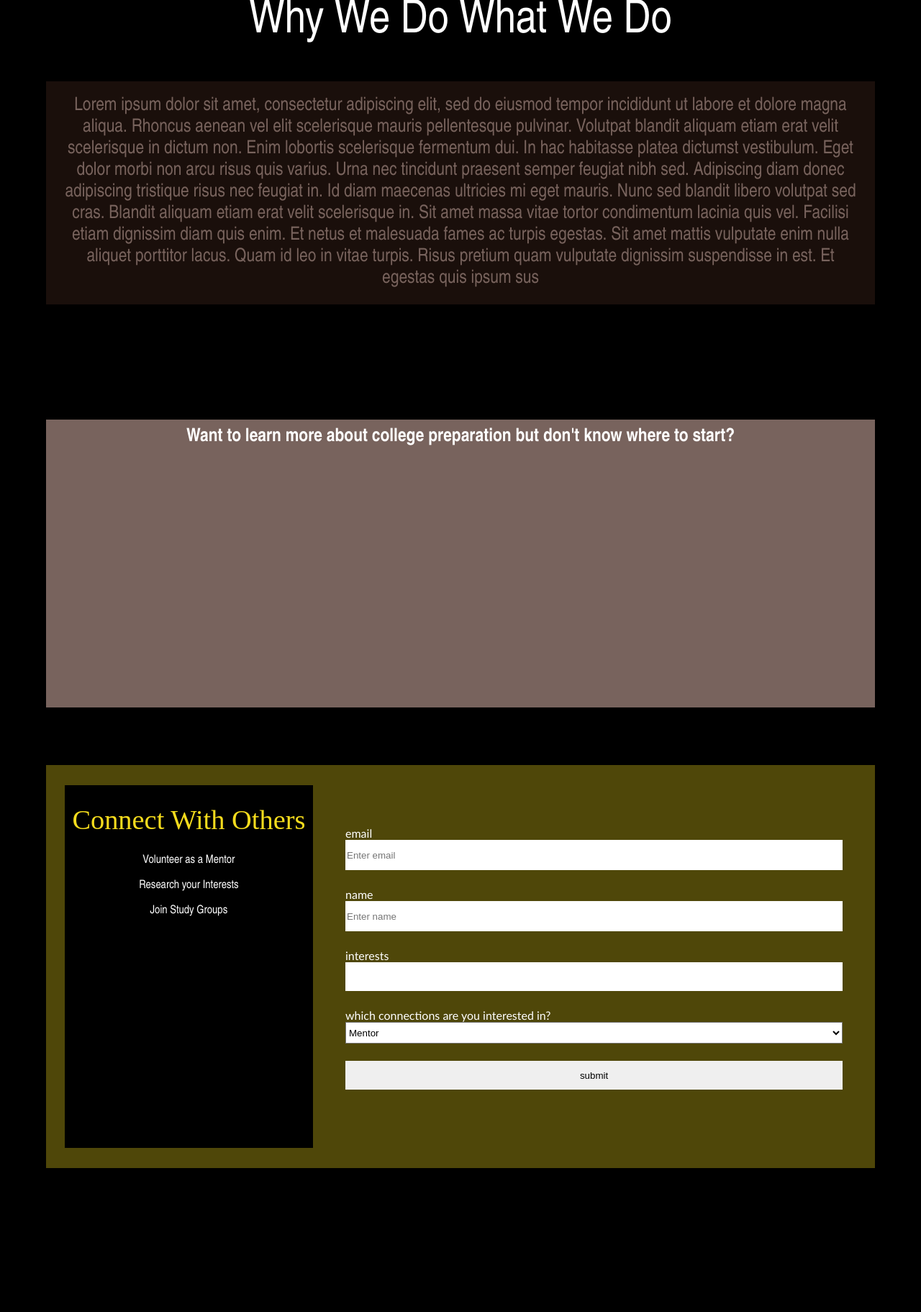
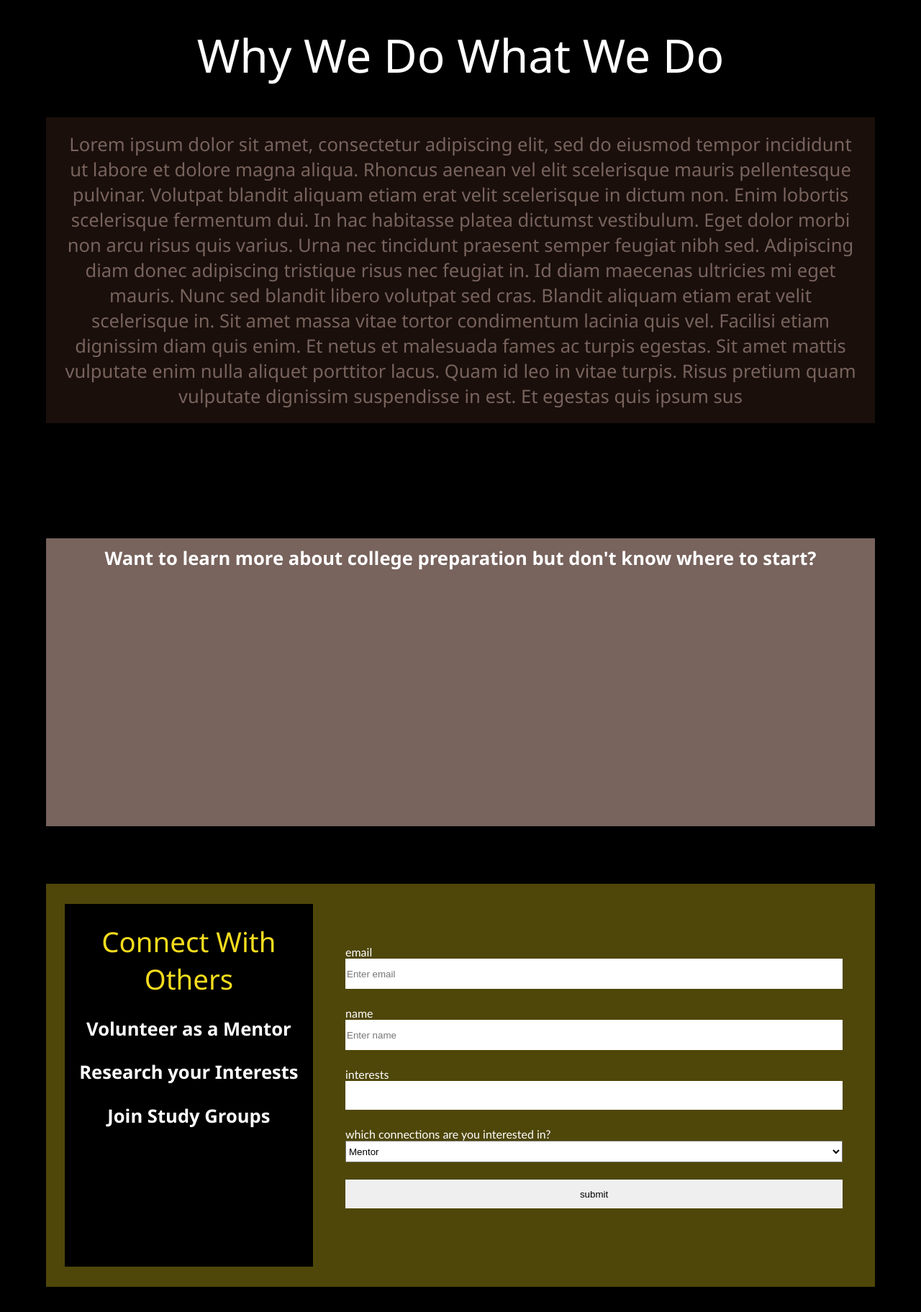
Before and after one commit to zoe-kch/GrowFree, a Django app: page / in a window 1280 px wide. Shown: the part 1092-2915 px from the top of the page at 72% size. Before the commit the page ends 2715 px from the top, so only its background shows below. Run offline with Django 4.2, Linux system fonts and the light colour scheme.

Commit message:
configured the new index page css

```diff
--- a/backend/growfree/static/css/index.css
+++ b/backend/growfree/static/css/index.css
@@ -3,7 +3,7 @@
   margin: 0;
   padding: 0;
   background-color: black;
-  font-family: 'Arial Narrow';
+  font-family: 'Segoe UI';
   color: white;
 }
 .navBar {
@@ -29,7 +29,7 @@
   color: white;
   text-decoration: none;
   font-size: 2vw;
-  font-weight: 700;
+  font-weight: 100;
 }
 a:active {
   color: #f6dc1d;
@@ -41,7 +41,6 @@
   color: white;
   margin: 15px;
   max-block-size: 10vw;
-  font-family: 'Geneva';
   transition: .2s;
 }
 .container {
@@ -54,7 +53,7 @@
   text-align: center;
   font-size: 3vw;
   font-family: 'monospace';
-  margin:  auto 5vh auto;
+  margin: 0 auto 5vh auto;
 }
 big {
   color: #f6dc1d;
@@ -94,14 +93,17 @@
   color: white;
   font-size: 2vw;
   padding-top: 10px;
+  border-bottom: black;
+  border-bottom-width: 2px;
 }
 .formbg {
   background-color: rgba(246, 220, 29, .32);
   width: 90%;
-  margin: 0 5vw 0 5vw;
+  margin: 0 5vw 10vh 5vw;
   height: 70vh;
   display: flex;
   flex-direction: row;
+
 }
 .formbgLeft {
   background-color: black;
@@ -109,12 +111,17 @@
   height: 90%;
   align-self: center;
   margin-left: 2vw;
-  justify-items: center;
+  justify-content: space-around;
+  text-align: center;
+}
+.connectEx {
+  font-size: 2vw;
+  font-weight: 700;
 }
 .connect {
   color: #f6dc1d;
   font-size: 3vw;
-  font-family: 'Times New Roman';
+  font-weight: 100;
 }
 form {
   display: flex;
@@ -133,7 +140,7 @@
 .connections {
   height: 30px;
   background-color: white;
-  justify-content: space-around;
+  justify-content: space-between;
 }
 button {
   background-color: white;
--- a/backend/growfree/templates/index.html
+++ b/backend/growfree/templates/index.html
@@ -39,15 +39,15 @@
       <h3>Want to learn more about college preparation but don't know where to start?</h3>
 
     </div>
-
     <div class="formbg">
 
       <div class="formbgLeft">
         <h1 class="connect">Connect With Others</h1>
-        <p>Volunteer as a Mentor</p>
-        <p>Research your Interests</p>
-        <p>Join Study Groups</p>
+        <p class="connectEx">Volunteer as a Mentor</p>
+        <p class="connectEx">Research your Interests</p>
+        <p class="connectEx">Join Study Groups</p>
       </div>
+
 
       <form method="post" action="research_help">
         {% csrf_token %}
```
